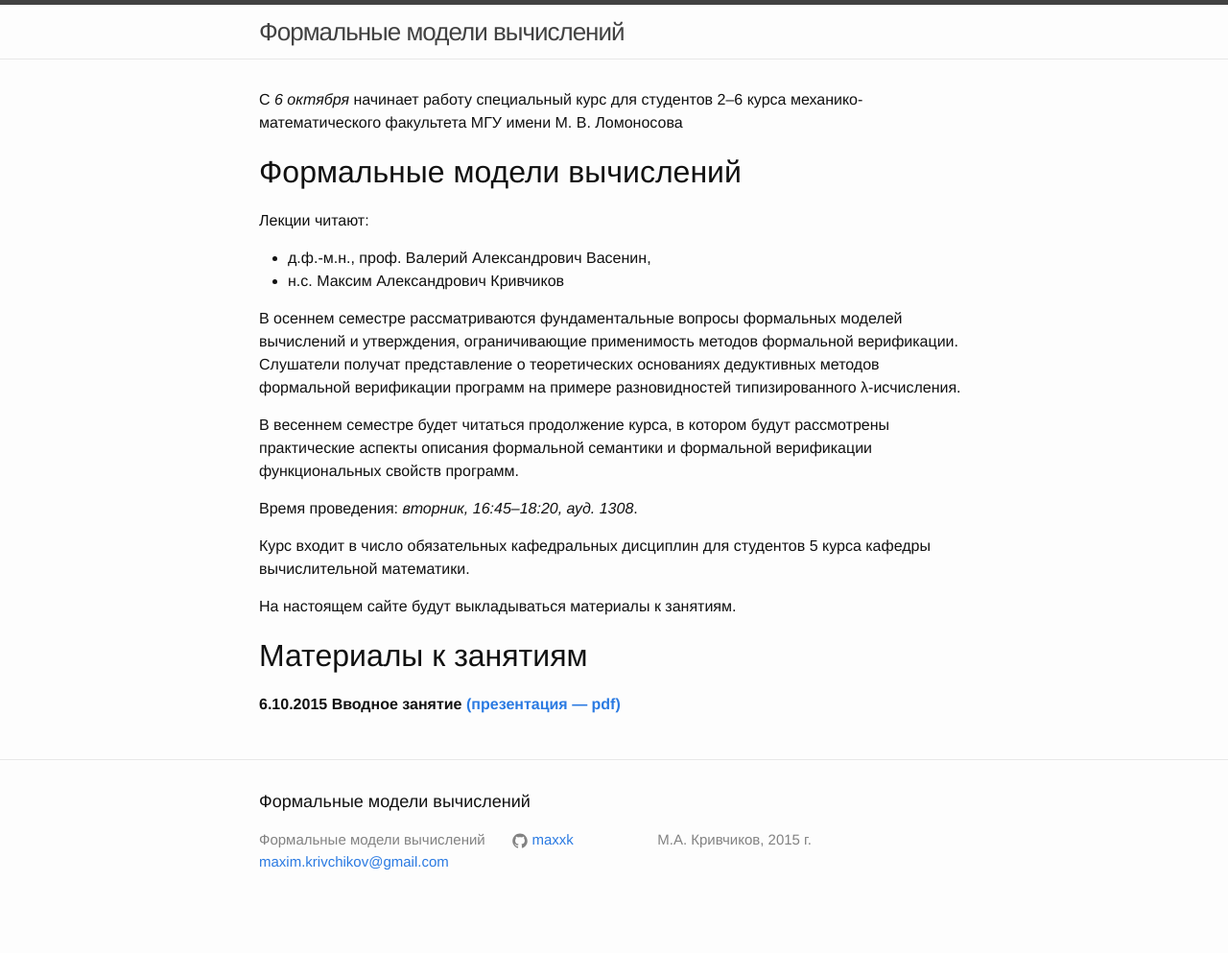
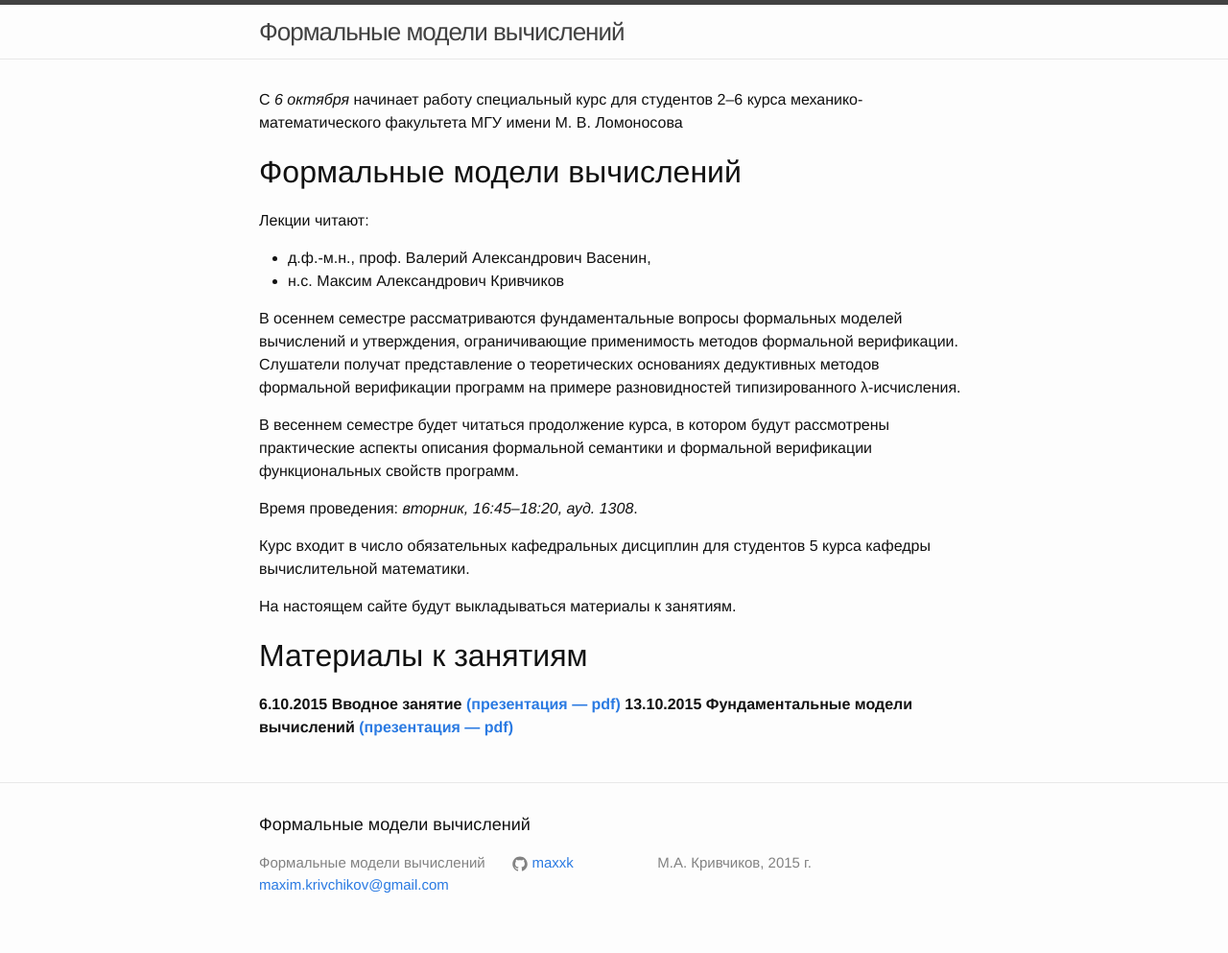
Before and after one commit to maxxk/formal-models-2015, a Jekyll site: the page built from index.md, in a window 1280 px wide. Shown: the whole page at 96% size. Built offline with Jekyll 4.4.1, drawn with Linux system fonts in a browser that asks for light colours; before the commit the page ends 969 px from its top, so only the background shows below that.

Commit message:
02-Models

```diff
--- a/index.md
+++ b/index.md
@@ -6,6 +6,7 @@ layout: default
 # Материалы к занятиям
 
 **6.10.2015 Вводное занятие [(презентация — pdf)](pdf/01-Introduction.pdf)**
+**13.10.2015 Фундаментальные модели вычислений [(презентация — pdf)](pdf/02-Models.pdf)**
 
 <!--<div class="home">
 
```
